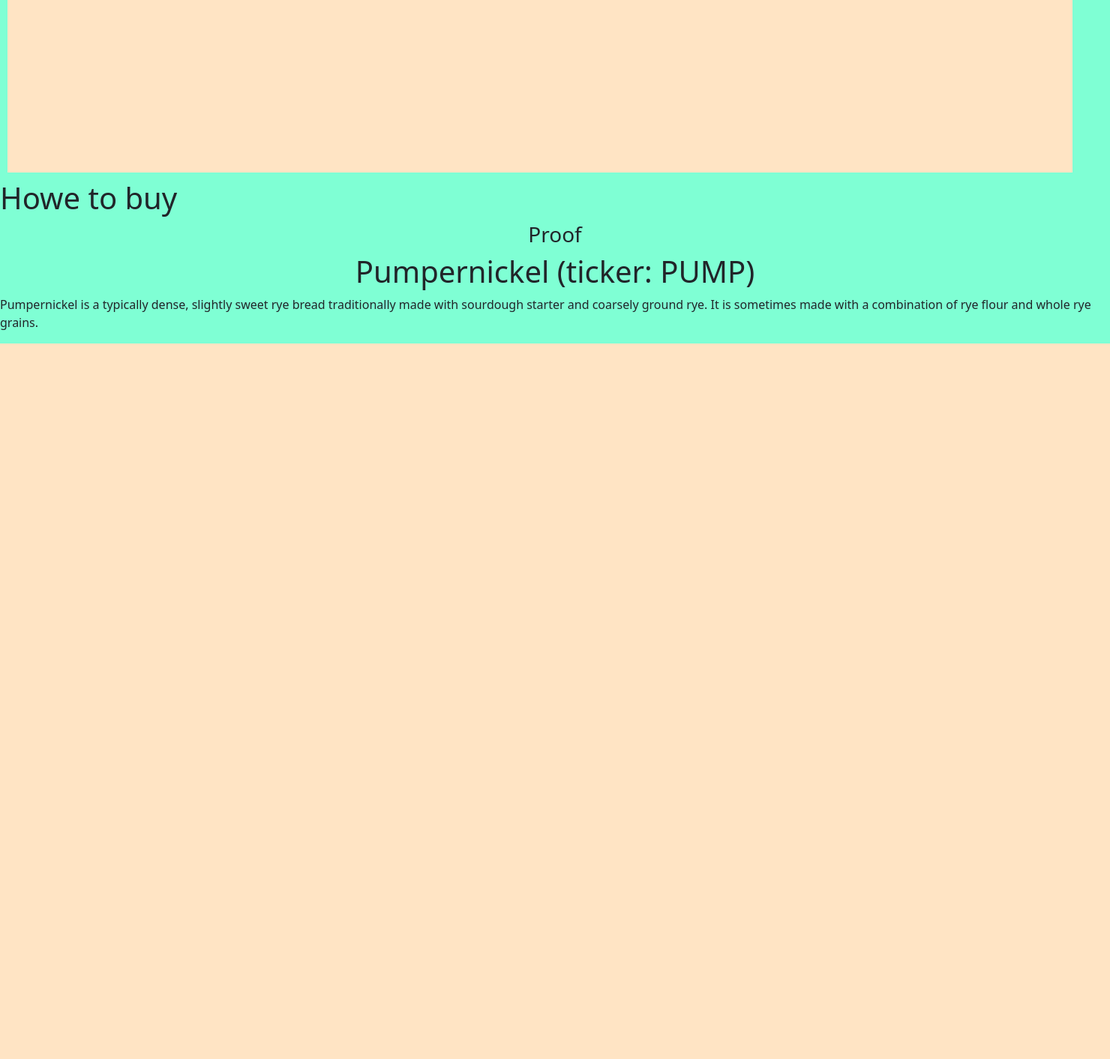
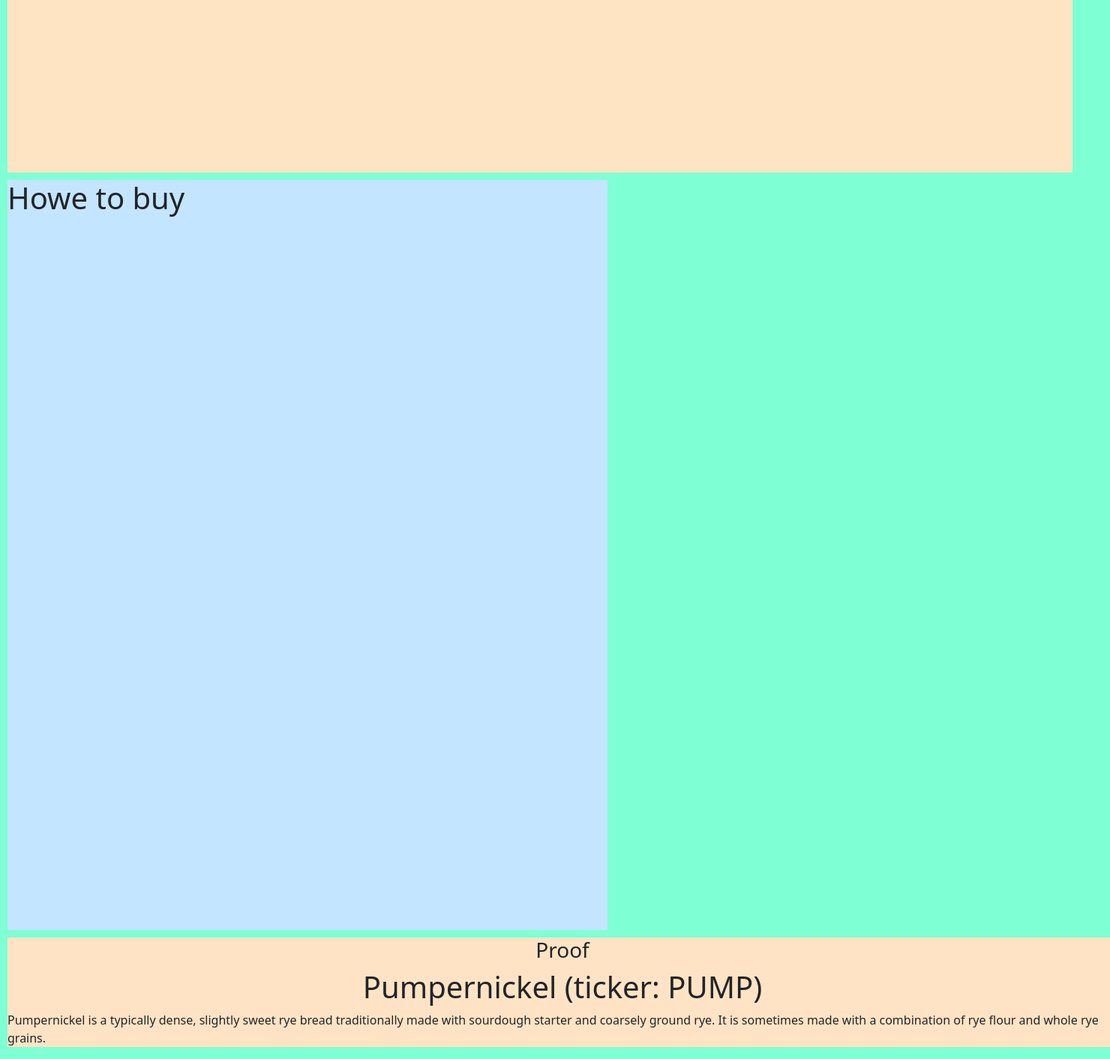
Before and after one commit to MiroZukina/Pumpernickel, a Flask app: page / in a window 1480 px wide. Shown: the part 786-2198 px from the top of the page at 75% size. Before the commit the page ends 1244 px from the top, so only its background shows below. Run offline with Flask 3, Linux system fonts and the light colour scheme.

Commit message:
Add files via upload

```diff
--- a/static/css/style.css
+++ b/static/css/style.css
@@ -5,12 +5,22 @@
     margin: 10px;
 }
 
-.about{
+.proof{
     width: 100%;
     height: auto;
-    background-color: rgb(196, 229, 255);
+    background-color: rgb(255, 227, 196);
     margin: 10px;
 }
+
+
+.buy{
+    width: 800px;
+    height: 1000px;
+    background-color: rgb(196, 229, 255);
+
+    margin: 10px;
+}
+
 
 body{
     background-color: aquamarine;
```
